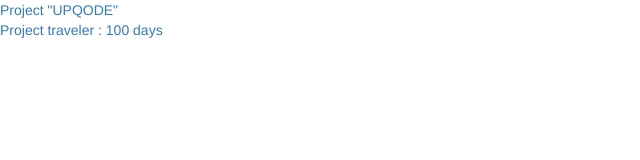
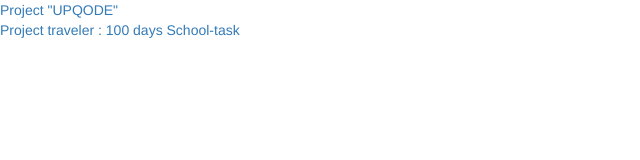
Before and after one commit to romanshutsman/romanshutsman.github.io, a website: page index.html in a window 1280 px wide. Shown: the top 160 px of the page, 0-640 px from the left. Drawn offline with nearby package versions, Linux system fonts and the light colour scheme.

Commit message:
add link for school task

```diff
--- a/index.html
+++ b/index.html
@@ -14,6 +14,7 @@
 
   <a href="upqode.html">Project "UPQODE" </a><br>
   <a href="traveler.html">Project traveler : 100 days</a>
+  <a href="school-task/task.html">School-task</a>
 
 
 	<script type="text/javascript" src="https://ajax.googleapis.com/ajax/libs/jquery/1.11.3/jquery.min.js"></script>
```
